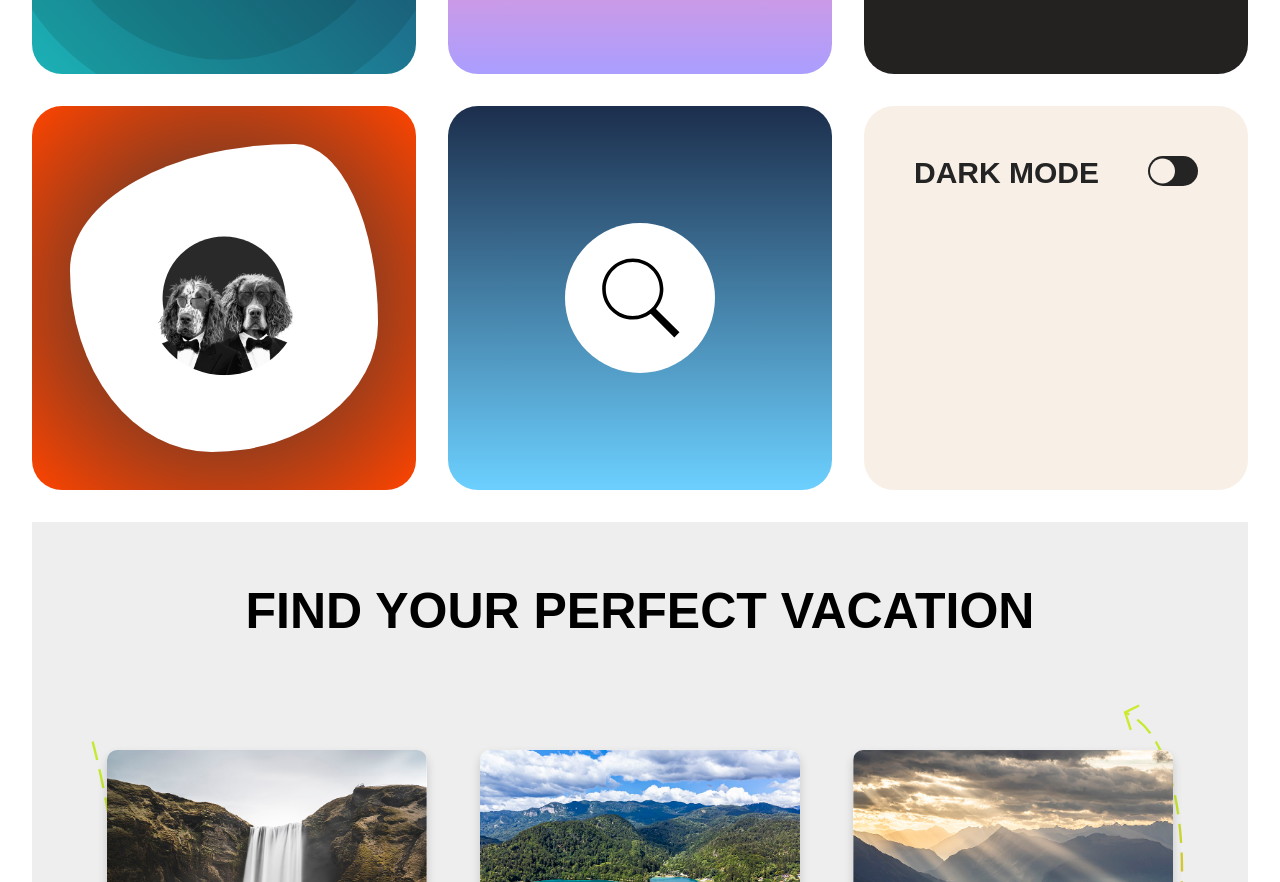
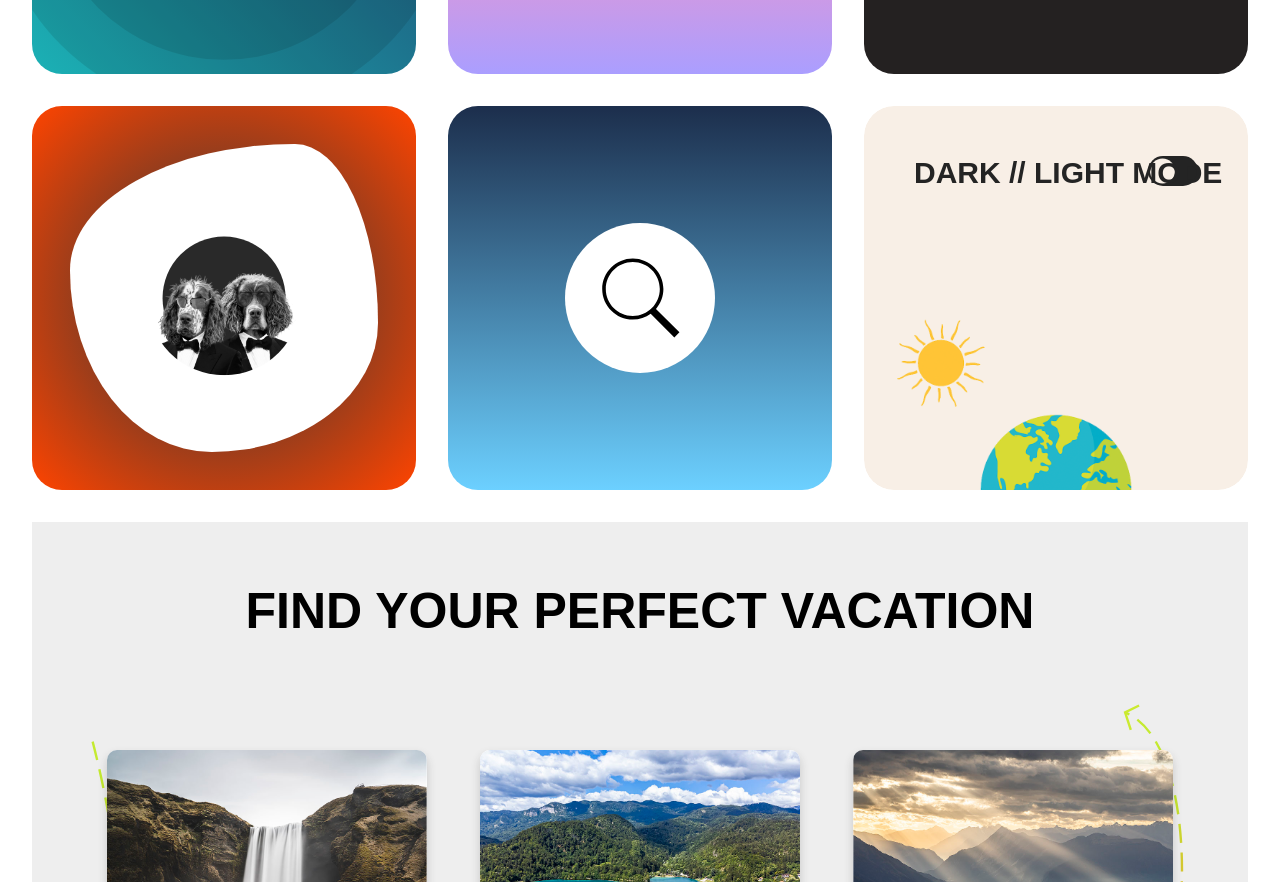
Before and after one commit to viliamnovicky/small_projects, a website: page index.html in a window 1280 px wide. Shown: the part 342-1224 px from the top of the page. Drawn offline with Linux system fonts and the light colour scheme; a web font is replaced by a local one.

Commit message:
adding image to dark mode

```diff
--- a/index.html
+++ b/index.html
@@ -98,8 +98,10 @@
           <label for="dark-mode" class="checkbox__dot--outer">
             <div class="checkbox__dot--inner"></div>
           </label>
-          <h1>dark mode</h1>
-          <div class="checkbox__dot--bg"></div>
+          <h1>dark // light mode</h1>
+          <div class="checkbox__dot--bg">
+            <img src="./img/dark_light.png" class = "img">
+          </div>
         </div>
       </div>
     </div>
--- a/scss/components/_checkbox_dot.scss
+++ b/scss/components/_checkbox_dot.scss
@@ -52,7 +52,7 @@
 
         &:checked + &--outer .checkbox__dot--inner {
             left: 2.3rem;
-            background: black;
+            background: rgb(36, 36, 36);
         }
 
         &:checked ~ &--bg {
@@ -62,6 +62,17 @@
         &:checked ~ h1 {
             color: rgb(248, 239, 230);
         }
+
+        &:checked ~ &--bg .img {
+            transform: rotate(180deg);
+        }
     }
 
 }
+
+.img {
+    position: absolute;
+    width: 100%;
+    height: 100%;
+    top: 50%;
+}
--- a/scss/components/_containers.scss
+++ b/scss/components/_containers.scss
@@ -35,5 +35,6 @@
   &__6 {
     position: relative;
     background: none;
+    overflow: hidden;
   }
 }
```
Also changed, not shown: css/style.css, img/dark_light.png (added), img/moon.png (added), 1 other file.
